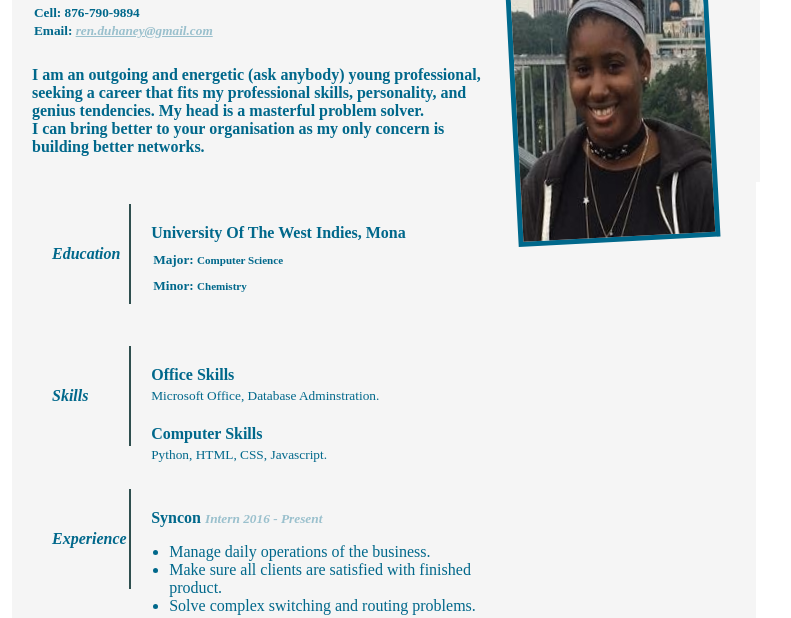
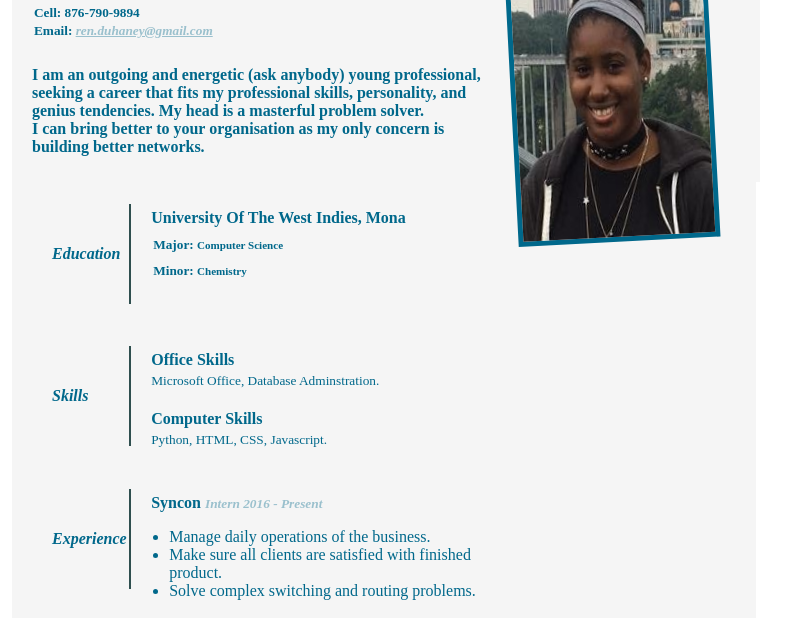
Before and after one commit to renzy101/renzy101.github.io, a plain HTML site: page index.html in a window 1280 px wide. Shown: the part 96-714 px from the top of the page, without its empty margins (46-837 px from the left). Drawn offline with Linux system fonts and the light colour scheme.

Commit message:
updated css file

```diff
--- a/styles.css
+++ b/styles.css
@@ -69,7 +69,7 @@
 
   .totheright {
     float: left;
-    padding-top: 20px;
+    padding-top: 5px;
     padding-left: 20px;
     display: inline-block;
     width: 50%;
```
